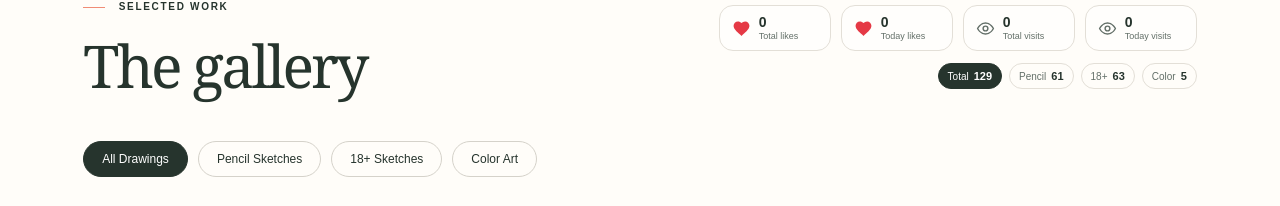
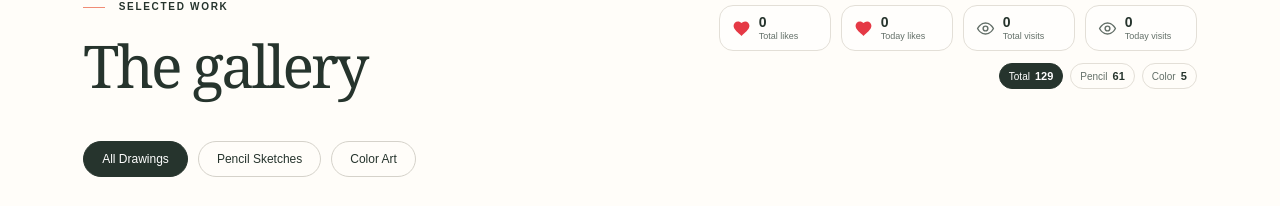
Before and after one commit to engineersushil90-ux/drawing.art, an Angular app: page /drawing-art in a window 1280 px wide. Shown: the part 829-1035 px from the top of the page. Built offline with nearby package versions, Linux system fonts and the light colour scheme; no server answers.

Commit message:
Temporarily hide 18+ sketches tab

```diff
--- a/src/app/pages/trek-list.component/trek-list.component.html
+++ b/src/app/pages/trek-list.component/trek-list.component.html
@@ -201,9 +201,11 @@
           <button type="button" [class.active]="activeCategory === 'Pencil Sketches'" (click)="selectCategory('Pencil Sketches')" aria-label="Show pencil sketches">
             Pencil <strong>{{ pencilSketchCount | number }}</strong>
           </button>
+          <!--
           <button type="button" [class.active]="activeCategory === '18+ Sketches'" (click)="selectCategory('18+ Sketches')" aria-label="Show 18 plus sketches">
             18+ <strong>{{ adultSketchCount | number }}</strong>
           </button>
+          -->
           <button type="button" [class.active]="activeCategory === 'Color Art'" (click)="selectCategory('Color Art')" aria-label="Show color art">
             Color <strong>{{ colorArtCount | number }}</strong>
           </button>
@@ -413,7 +415,7 @@
 
     </a>
 
-
+    <!-- Temporarily hidden
     <a
       href="#work"
       (click)="selectCategory('18+ Sketches')"
@@ -432,6 +434,7 @@
       </em>
 
     </a>
+    -->
 
   </section>
 
--- a/src/app/pages/trek-list.component/trek-list.component.ts
+++ b/src/app/pages/trek-list.component/trek-list.component.ts
@@ -33,7 +33,7 @@ export class DrawingArtComponent implements OnInit {
   readonly categories = [
     'All Drawings',
     'Pencil Sketches',
-    '18+ Sketches',
+    // '18+ Sketches',
     'Color Art'
   ];
 
```
